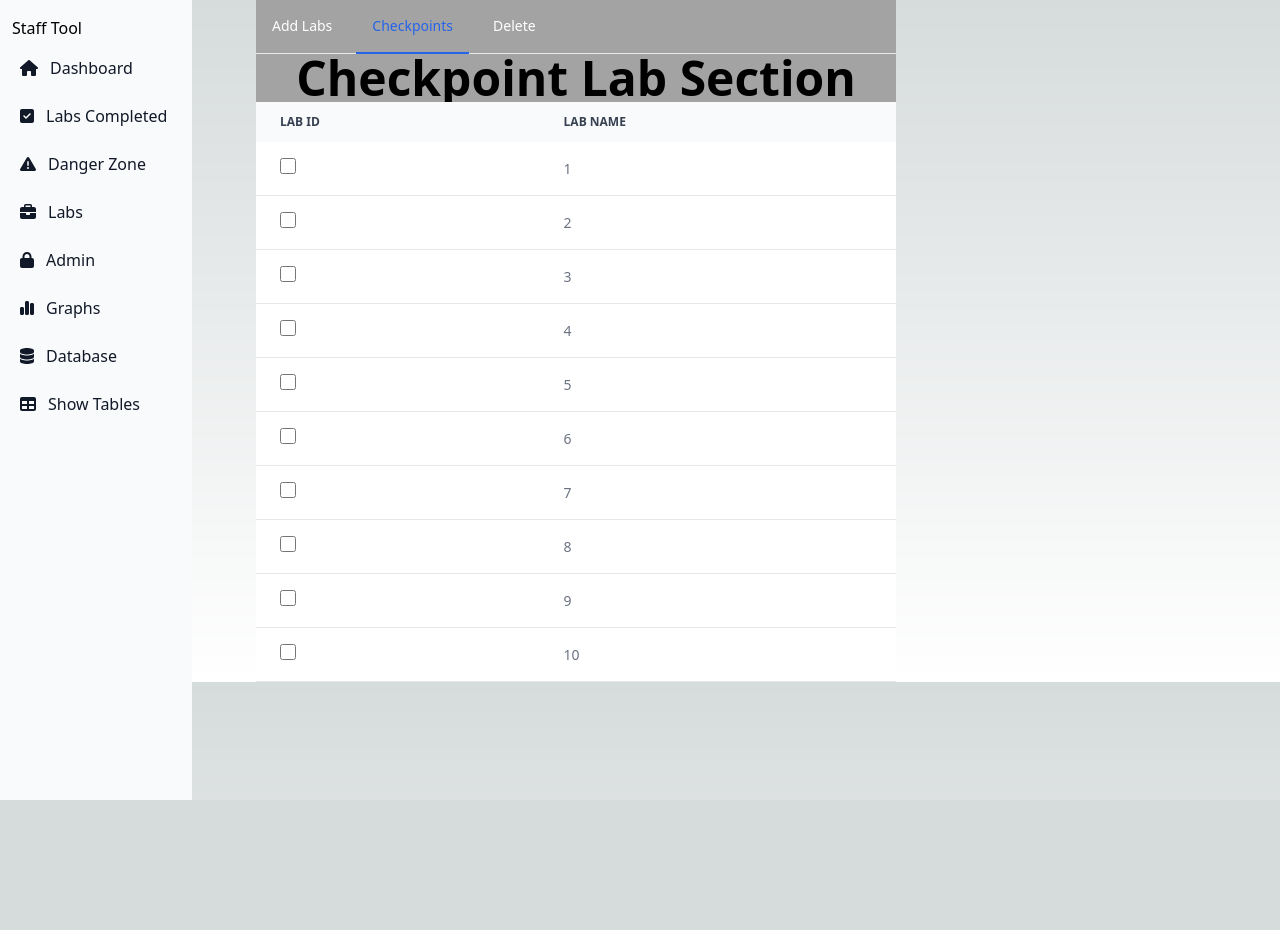
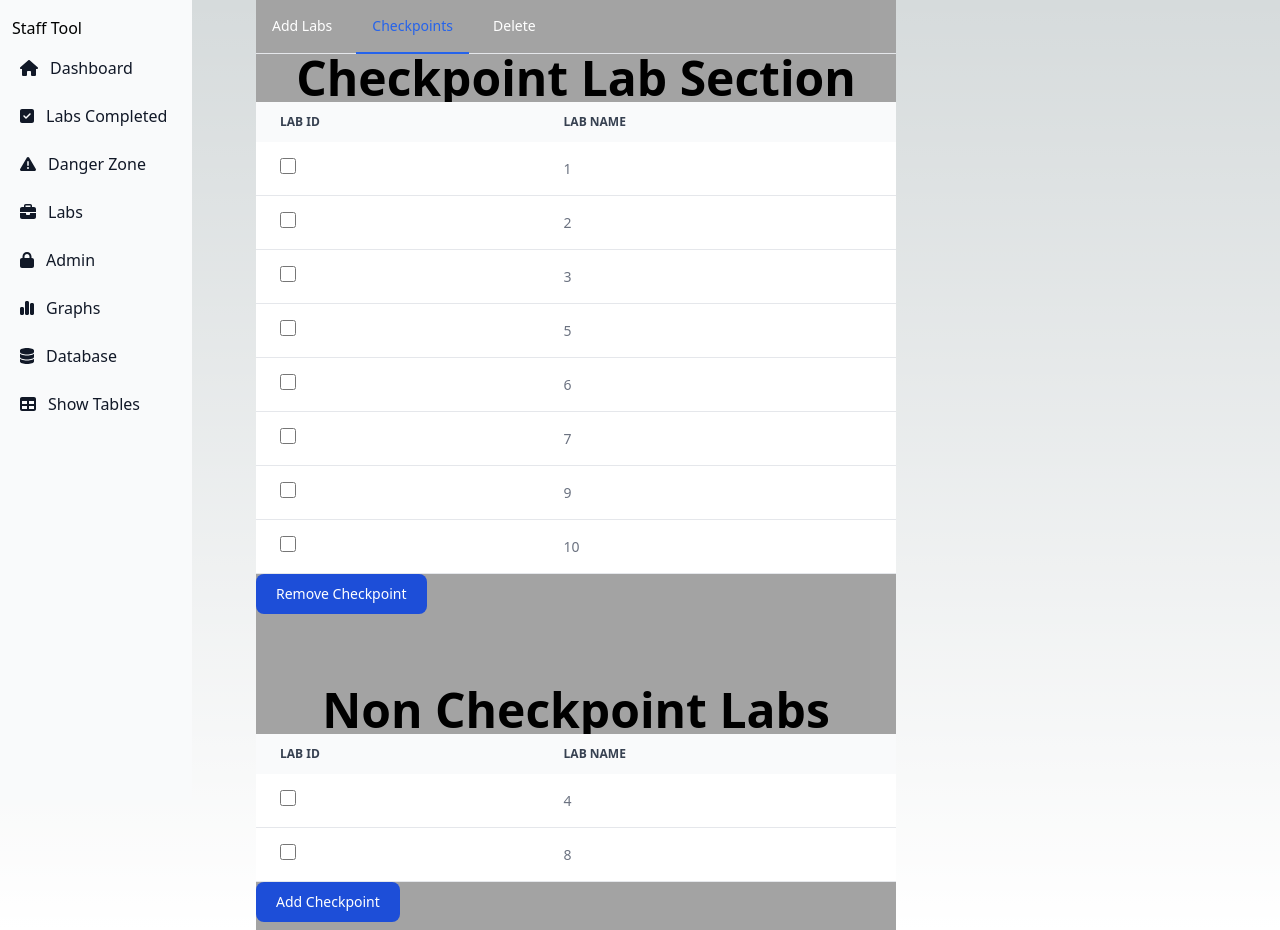
Before and after one commit to CalebStephens/CheckpointTool, a Next.js app in the folder checkpoint-tool/: page /admin/addLabs in a window 1280 px wide. Both pictures are taken after a click on the item "Checkpoints". Before the commit the page ends 800 px from the top, so only its background shows below. Built offline with nearby package versions, Linux system fonts and the light colour scheme.

Commit message:
checkpoint labs seperated

```diff
--- a/checkpoint-tool/components/admin/checkpointLabsTab.js
+++ b/checkpoint-tool/components/admin/checkpointLabsTab.js
@@ -4,9 +4,12 @@ const checkPointLabsTab = () => {
 
 
     const processedData = () => {
-        const tableRows = [];
+        const checkPointLabs = [];
+        const nonCheckPointLabs = [];
         data.forEach(entry => {
-            tableRows.push(
+            if(entry.checkpoint == true)
+            {
+                checkPointLabs.push(
                     <tbody>
                             <tr class="bg-white border-b dark:bg-gray-800 dark:border-gray-700">
                                 <th scope="row" class="px-6 py-4 font-medium text-gray-900 whitespace-nowrap dark:text-white">
@@ -18,9 +21,28 @@ const checkPointLabsTab = () => {
                             </tr>
                     </tbody>
                     )
+            } else {
+                nonCheckPointLabs.push(
+                    <tbody>
+                            <tr class="bg-white border-b dark:bg-gray-800 dark:border-gray-700">
+                                <th scope="row" class="px-6 py-4 font-medium text-gray-900 whitespace-nowrap dark:text-white">
+                                <input id="default-checkbox" type="checkbox" value="" class="w-4 h-4 text-blue-600 bg-gray-100 border-gray-300 rounded focus:ring-blue-500 dark:focus:ring-blue-600 dark:ring-offset-gray-800 focus:ring-2 dark:bg-gray-700 dark:border-gray-600"/>
+                                </th>
+                                <td class="px-6 py-4">
+                                    {entry.labName}
+                                </td>
+                            </tr>
+                    </tbody>
+                    )
+            }
+
+
         })
-        return tableRows;
+        return {checkPointLabs , nonCheckPointLabs};
     }
+
+    const { checkPointLabs, nonCheckPointLabs } = processedData();
+
 
     return (
         <>
@@ -29,6 +51,26 @@ const checkPointLabsTab = () => {
 
 
 
+            <div class="relative overflow-x-auto pb-16">
+                <table class="w-full text-sm text-left text-gray-500 dark:text-gray-400">
+                    <thead class="text-xs text-gray-700 uppercase bg-gray-50 dark:bg-gray-700 dark:text-gray-400">
+                        <tr>
+                            <th scope="col" class="px-6 py-3">
+                                Lab ID
+                            </th>
+                            <th scope="col" class="px-6 py-3">
+                                Lab Name
+                            </th>
+                        </tr>
+                    </thead>
+                    {checkPointLabs}
+                </table>
+                <button type="button" class="text-white bg-blue-700 hover:bg-blue-800 focus:ring-4 focus:ring-blue-300 font-medium rounded-lg text-sm px-5 py-2.5 mr-2 mb-2 dark:bg-blue-600 dark:hover:bg-blue-700 focus:outline-none dark:focus:ring-blue-800">Remove Checkpoint</button>
+            </div>
+
+
+
+            <h1 class="flex text-5xl justify-center font-extrabold dark:text-white">Non Checkpoint Labs</h1>
             <div class="relative overflow-x-auto">
                 <table class="w-full text-sm text-left text-gray-500 dark:text-gray-400">
                     <thead class="text-xs text-gray-700 uppercase bg-gray-50 dark:bg-gray-700 dark:text-gray-400">
@@ -41,9 +83,11 @@ const checkPointLabsTab = () => {
                             </th>
                         </tr>
                     </thead>
-                    {processedData()}
+                    {nonCheckPointLabs}
                 </table>
+                <button type="button" class="text-white bg-blue-700 hover:bg-blue-800 focus:ring-4 focus:ring-blue-300 font-medium rounded-lg text-sm px-5 py-2.5 mr-2 mb-2 dark:bg-blue-600 dark:hover:bg-blue-700 focus:outline-none dark:focus:ring-blue-800">Add Checkpoint</button>
             </div>
+
 
         </>
     )
```
Lines whose indentation alone changed are shown as unchanged.
